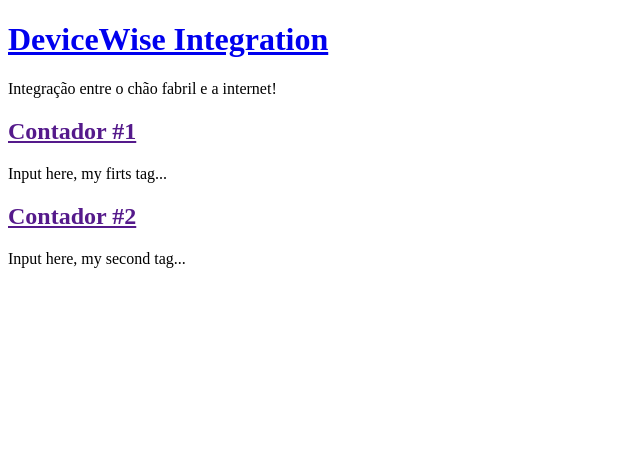
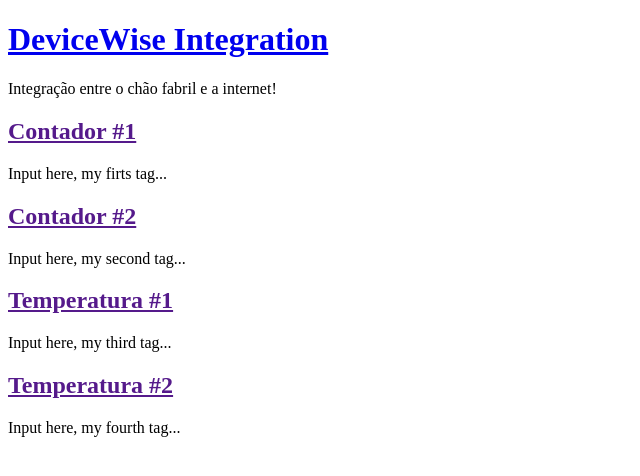
Before and after one commit to adilsonassumpcao/portal_edge, a Django app: page / in a window 1280 px wide. Shown: the top 476 px of the page, without its empty margins (0-640 px from the left). Run offline with Django 3.2, Linux system fonts and the light colour scheme.

Commit message:
Changed the HTML for the site, for the second time.

```diff
--- a/blog/templates/blog/post_list.html
+++ b/blog/templates/blog/post_list.html
@@ -19,6 +19,15 @@
         <div>
             <h2><a href="">Contador #2</a></h2>
             <p>Input here, my second tag...</p>
+
+         <div>
+            <h2><a href="">Temperatura #1</a></h2>
+            <p>Input here, my third tag...</p>
+
+         <div>
+            <h2><a href="">Temperatura #2</a></h2>
+            <p>Input here, my fourth tag...</p>
+
         </div>
     </body>
 </html>
```
